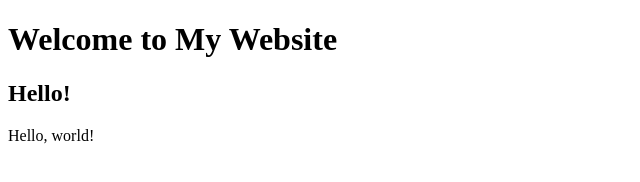
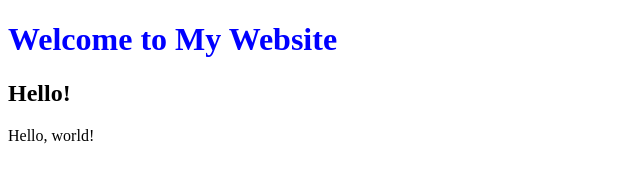
Before and after one commit to amromohmmad/Hello, a plain HTML site: page index.html in a window 1280 px wide. Shown: the whole page, without its empty margins (0-640 px from the left). Drawn offline with Linux system fonts and the light colour scheme.

Commit message:
Update index.html
Add style

```diff
--- a/index.html
+++ b/index.html
@@ -4,7 +4,7 @@
         <title> hello </title>
     </head>
     <body>
-         <h1> Welcome to My Website</h1>
+         <h1 style= "color: blue;"> Welcome to My Website</h1>
         <h2> Hello!</h2>
         Hello, world!
     </body>
```
